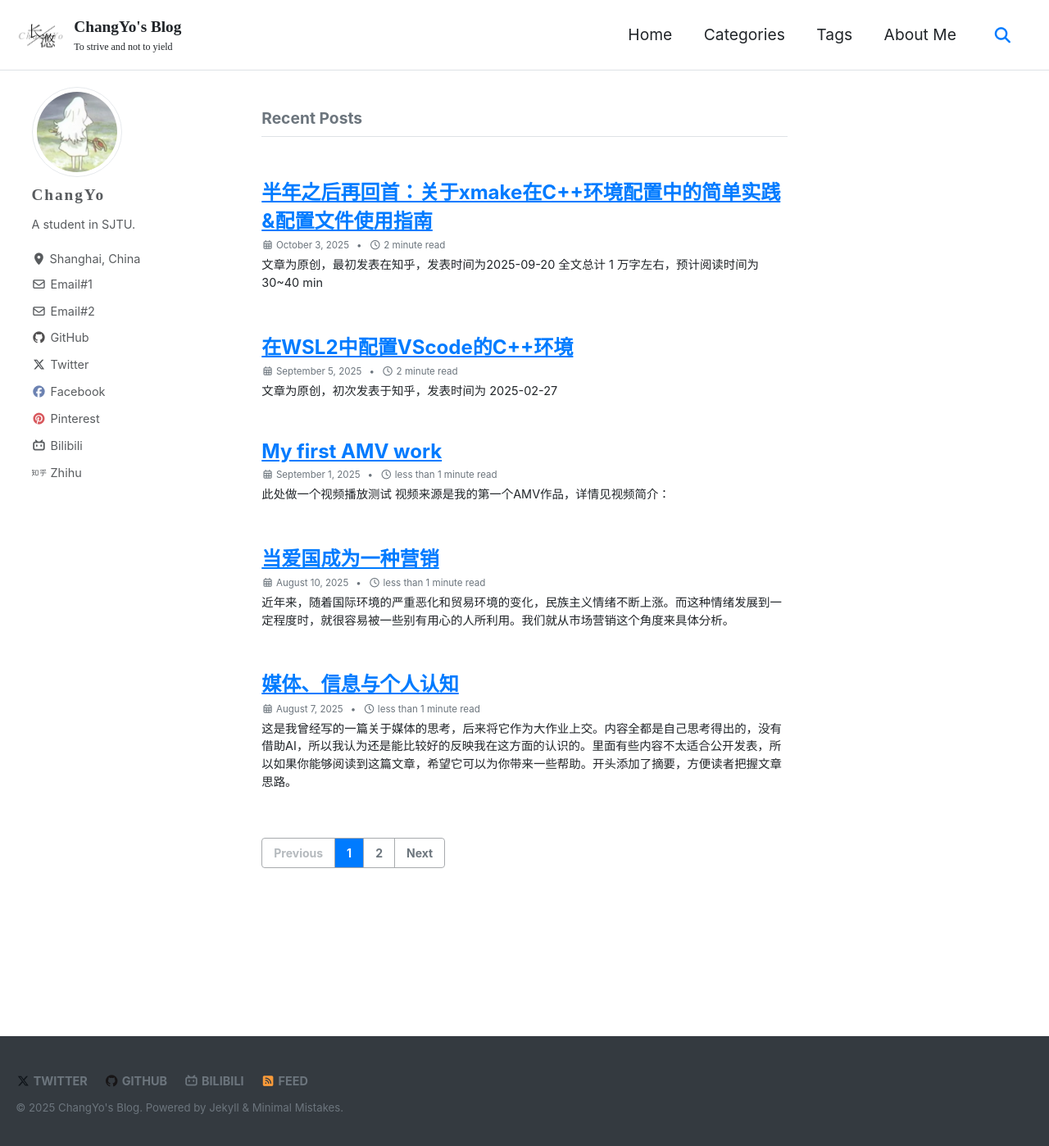
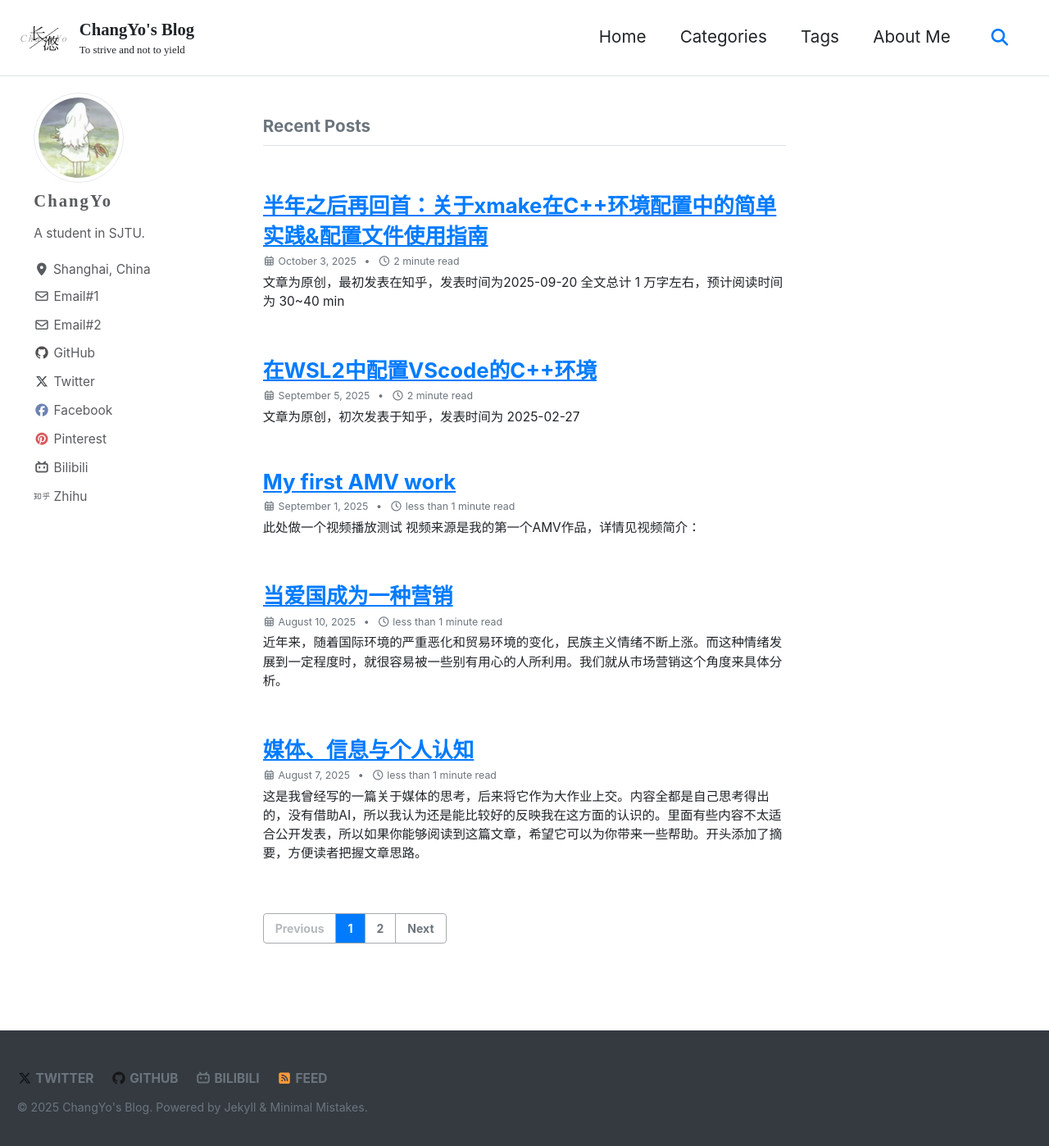
Before and after one commit to Chang-Yo/Chang-Yo.github.io, a Jekyll site: the page built from index.html, in a window 1280 px wide and 1400 px high. Shown: the whole window at 82% size. Built offline with Jekyll 4.4.1, drawn with Linux system fonts in a browser that asks for light colours; cached includes are drawn as plain includes; the list of posts is cut into pages by our own code.

Commit message:
adjustments

```diff
--- a/_sass/minimal-mistakes/_page.scss
+++ b/_sass/minimal-mistakes/_page.scss
@@ -115,7 +115,7 @@ body {
   /* paragraph indents */
   p {
     margin: 0 0 $indent-var;
-    font-family: "Noto Serif SC", serif;
+    font-family: "Noto Sans SC", serif;
 
     /* sibling indentation*/
     @if $paragraph-indent == true {
--- a/_sass/minimal-mistakes/_variables.scss
+++ b/_sass/minimal-mistakes/_variables.scss
@@ -6,7 +6,7 @@
    Typography
    ========================================================================== */
 
-$doc-font-size: 14px !default;
+$doc-font-size: 15px !default;
 $doc-font-size-medium: $doc-font-size * 1.125 !default;
 $doc-font-size-large: $doc-font-size * 1.25 !default;
 $doc-font-size-x-large: $doc-font-size * 1.375 !default;
```
